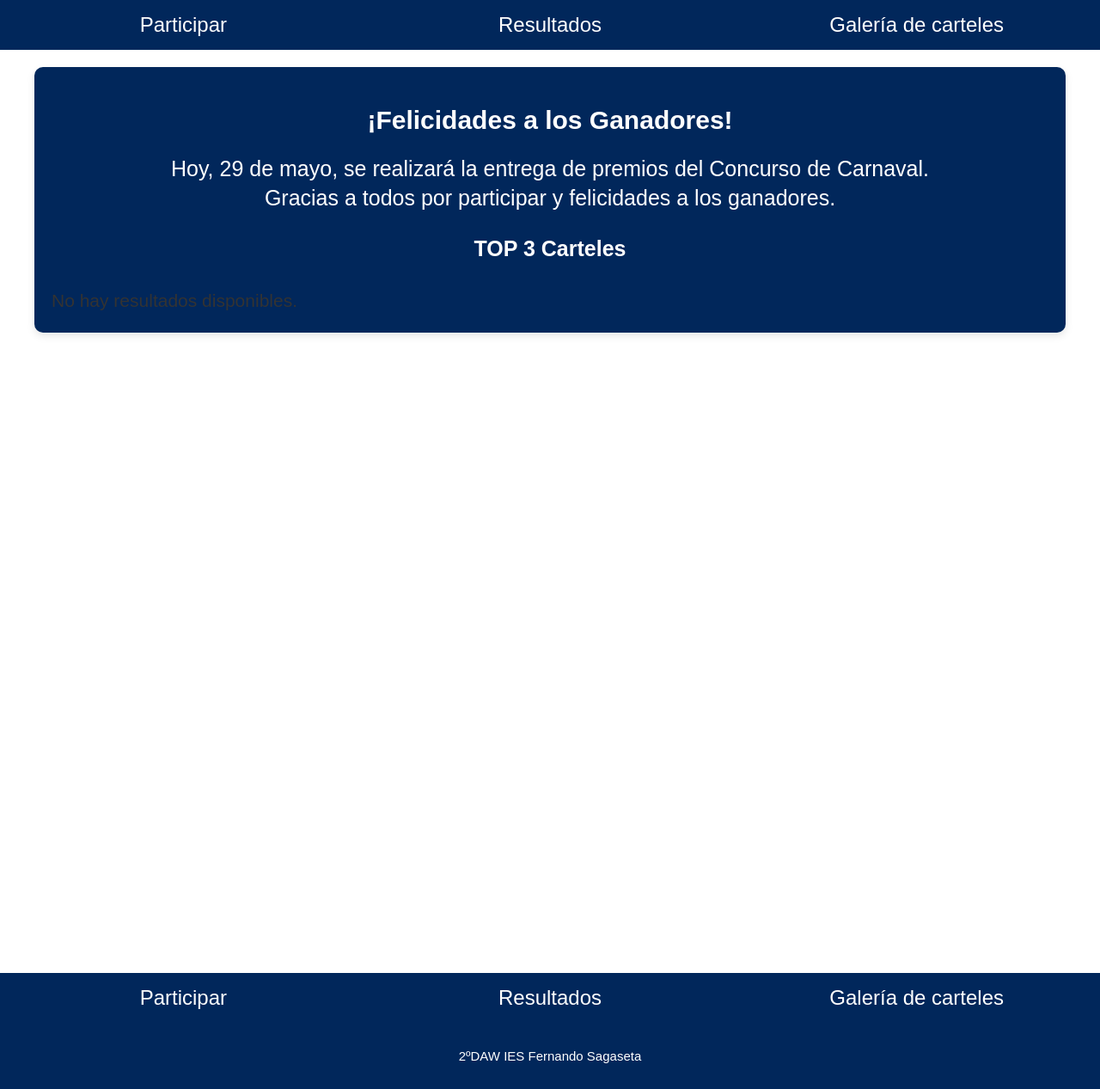
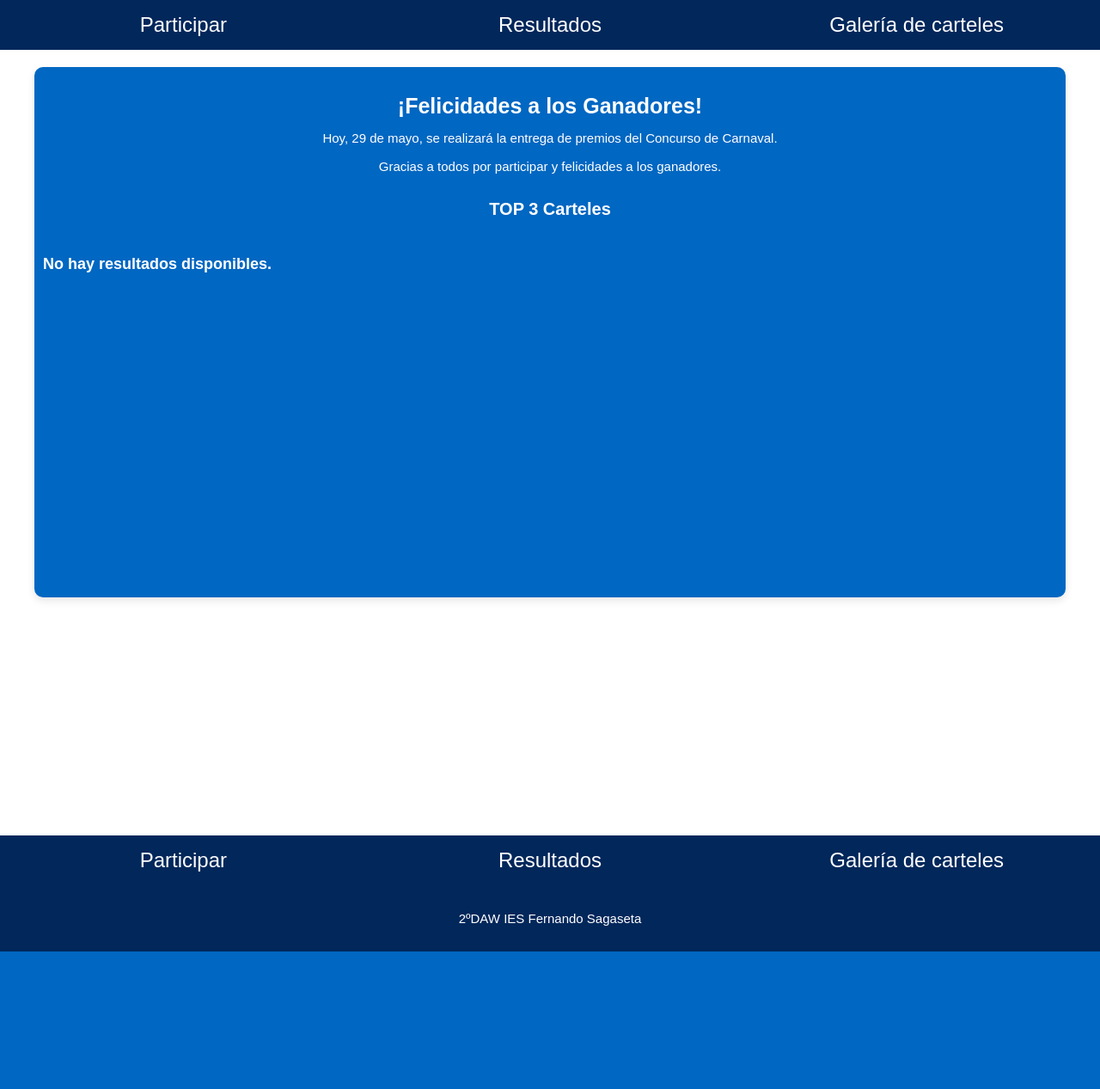
Before and after one commit to giovanny1029/carteleria_sagaseta_official, a PHP site: the page made by src/pages/results.php in a window 1280 px wide. Shown: the part 173-1440 px from the top of the page at 86% size. After the commit the page ends 1280 px from the top, so only its background shows below. Run offline with PHP 8.4, Linux system fonts and the light colour scheme; the template is opened without the code that fills it, so the values that code supplies are empty; some libraries are stand-ins or nearby versions.

Commit message:
carmbios tanto en el main y el css de results

```diff
--- a/src/pages/results.php
+++ b/src/pages/results.php
@@ -1,5 +1,5 @@
 <?php
-define('BASE_URL', '/Proyectos/carteleria_sagaseta_official');
+define('BASE_URL', 'http://localhost/dashboard/proyectos/Hola%20Mundo/carteleria_sagaseta_official-main/');
 ?>
 
 <!DOCTYPE html>
@@ -54,29 +54,36 @@ define('BASE_URL', '/Proyectos/carteleria_sagaseta_official');
 
     // Verificar si la consulta devuelve datos
     if ($resultados && count($resultados) > 0) {
-        // Recorrer los resultados y mostrarlos
+        // Limitar a los tres primeros resultados
+        $resultados_top_3 = array_slice($resultados, 0, 3);
+
+        // Recorrer los primeros 3 resultados y mostrarlos
         $top = 1;
-        foreach ($resultados as $resultado) {
+        foreach ($resultados_top_3 as $resultado) {
             echo "<div class='top'>";
             echo "<h4>TOP " . $top++ . "</h4>";
 
             // Mostrar la imagen, asumiendo que 'imagen' contiene la ruta o URL de la imagen
-            echo "<img src='" . htmlspecialchars($resultado['imagen']) . "' alt='Imagen del Cartel' class='cartel-imagen'>";
+            if (!empty($resultado['imagen'])) {
+                echo "<img src='" . htmlspecialchars($resultado['imagen']) . "' alt='Imagen del Cartel' class='cartel-imagen'>";
+            } else {
+                echo "<img src='default_image.jpg' alt='Imagen por defecto' class='cartel-imagen'>"; // Imagen por defecto en caso de que no haya una imagen
+            }
+
             echo "<p><strong>Nombre:</strong> " . htmlspecialchars($resultado['nombre']) . "</p>";
             echo "<p><strong>Curso:</strong> " . htmlspecialchars($resultado['curso']) . "</p>";
             echo "<p><strong>Título:</strong> " . htmlspecialchars($resultado['titulo']) . "</p>";
             echo "</div>";
         }
     } else {
-        echo "<p>No hay resultados disponibles.</p>";
+        echo "<h1>No hay resultados disponibles.</h1>";
     }
     ?>
 </div>
-
-        </div>
-
     </section>
 </main>
+
+
 
   <footer class="footer_container">
     <div class="nav">
--- a/src/styles/results.css
+++ b/src/styles/results.css
@@ -5,72 +5,83 @@
 body {
     display: flex;
     flex-direction: column;
-    height: 180vh; /* Asegura que el cuerpo ocupe toda la altura de la pantalla */
-    margin: 0; /* Elimina el margen por defecto del body */
-    font-family: Arial, sans-serif; /* Asegura una fuente legible */
+    min-height: 160vh; /* Asegura que el cuerpo ocupe toda la altura de la pantalla */
+    margin: 0; /* Elimina el margen por defecto */
+    font-family: Arial, sans-serif; /* Fuente legible */
 }
 
-/* Estilo para el contenedor */
+.main {
+    flex-grow: 1; /* Expande el contenido para llenar el espacio disponible */
+    padding: 20px;
+    background-color: #f4f4f4;
+    border-radius: 8px;
+    box-shadow: 4px 4px 4px rgba(92, 90, 90, 0.2);
+    height: 100vh;
+}
+
+/* Contenedor principal */
 .container {
     max-width: 1200px;
     margin: 0 auto;
-    padding: 20px;
-    background-color: var(--blue0); /* Usamos el azul para el fondo del contenedor */
-    border-radius: 10px; /* Bordes redondeados */
-    box-shadow: 0 4px 10px rgba(0, 0, 0, 0.1); /* Sombra suave */
-    color: white; /* Texto blanco por defecto dentro del contenedor */
+    padding: 10px;
+    background-color: var(--blue1);
+    border-radius: 10px;
+    box-shadow: 0 4px 10px rgba(0, 0, 0, 0.1);
+    color: white;
 }
 
+/* Sección de "entrega-premios" */
 #entrega-premios {
     text-align: center;
     margin-bottom: 30px;
-    color: var(--white); /* Azul para el texto en el contenedor */
-
+    color: var(--white, #ffffff);
 }
 
 #entrega-premios h2 {
-    font-size: 3rem; /* Título grande */
-
+    font-size: 2.5rem;
+    margin-bottom: 10px;
     color: var(--white);
 }
 
 #entrega-premios p {
-    font-size: 2.5rem;
+    font-size: 1.5rem;
+    margin-bottom: 10px;
     color: var(--white);
 }
 
 h3 {
-    font-size: 2.5rem;
+    font-size: 2rem;
     margin-top: 30px;
     text-align: center;
-    color: var(--white);
+    color: var(--white, #ffffff);
 }
 
-/* Contenedor de los resultados */
+/* Contenedor de resultados */
 .resultados {
-    display: flex;               /* Utilizamos flexbox para alinear los elementos */
-    justify-content: space-between; /* Espacio igual entre los elementos */
-    gap: 20px;                    /* Espacio entre los carteles */
-    flex-wrap: wrap;              /* Asegura que se ajusten correctamente en pantallas más pequeñas */
+    display: flex;
+    justify-content: space-between;
+    gap: 20px;
+    flex-wrap: wrap; /* Asegura que los elementos se ajusten en pantallas pequeñas */
     margin-top: 30px;
+    min-height: 50vh;
 }
 
-/* Estilo para cada cartel */
+/* Carteles */
 .top {
     border: 2px solid #ddd;
-    padding: 50px;
+    padding: 20px;
     text-align: center;
-    width: 30%;                   /* Asignamos un 30% de ancho para que los 3 elementos quepan en una línea */
+    width: 30%; /* 3 carteles por fila */
     box-shadow: 0px 4px 6px rgba(0, 0, 0, 0.1);
     border-radius: 8px;
-    background-color: var(--white, #ffffff); /* Fondo blanco para los carteles */
-    color: #333; /* Color negro para el texto */
+    background-color: var(--white, #ffffff);
+    color: var(--black);
     transition: box-shadow 0.3s ease-in-out;
-    margin-top: 50px;
+    margin-top: 20px;
 }
 
 .top:hover {
-    box-shadow: 0px 8px 15px rgba(0, 0, 0, 0.15); /* Efecto hover para interacción */
+    box-shadow: 0px 8px 15px rgba(0, 0, 0, 0.15);
 }
 
 .cartel-imagen {
@@ -78,30 +89,51 @@ h3 {
     height: auto;
     border-radius: 5px;
     margin-bottom: 15px;
-    border: 1px solid #ddd; /* Borde suave en las imágenes */
+    border: 1px solid var(--white);
 }
 
-/* Estilos para los títulos y el texto dentro de los cuadros */
+/* Títulos y textos */
 h4 {
     margin: 10px 0;
-    font-size: 2.1rem;
-    color: #333; /* Títulos en negro */
+    font-size: 1.8rem;
+    color: var(--black);
 }
 
-p {
+.p {
     margin: 5px 0;
-    font-size: 2.1rem;
-    color: #333; /* Párrafos dentro de los cuadros en negro */
+    font-size: 1.8rem;
+    color: var(--white);
+}
+.resultados h1{
+    font-size: 1.8rem;
+    color: var(--white);
+
+}
+.resultados p{
+    color: var(--black);
+    font-size: 1.8rem;
+    margin: 5px 0;
 }
 
-/* Ajuste para pantallas pequeñas */
+/* Ajuste de responsividad */
 @media (max-width: 768px) {
     .resultados {
-        flex-direction: column;    /* En pantallas pequeñas, los resultados se apilan verticalmente */
-        align-items: center;       /* Centramos los carteles */
+        flex-direction: column; /* Apila los elementos en pantallas pequeñas */
+        align-items: center;
     }
 
     .top {
-        width: 80%;                /* Los carteles ocupan más espacio en pantallas pequeñas */
+        width: 80%; /* Los carteles ocupan más espacio en pantallas pequeñas */
+        margin: 10px 0; /* Espaciado entre los carteles */
+    }
+
+    body {
+        min-height: 190vh; /* Asegura que el cuerpo ocupe más altura en pantallas pequeñas */
+        flex-direction: column; /* Asegura que el contenido se apile verticalmente */
+
+    }
+
+    .main {
+        height: auto; /* Permite que el contenido se ajuste al tamaño de la pantalla */
     }
 }
```
